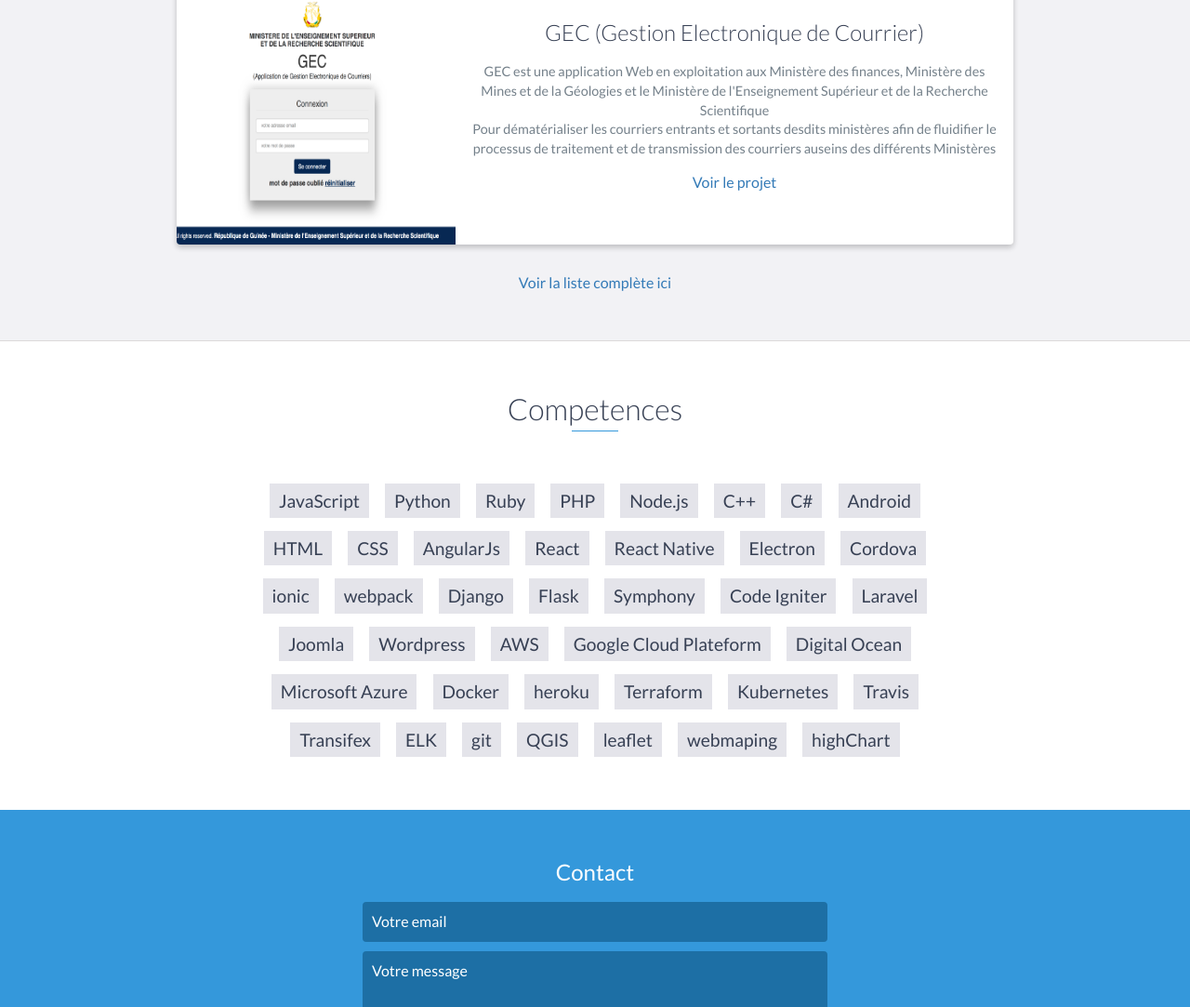
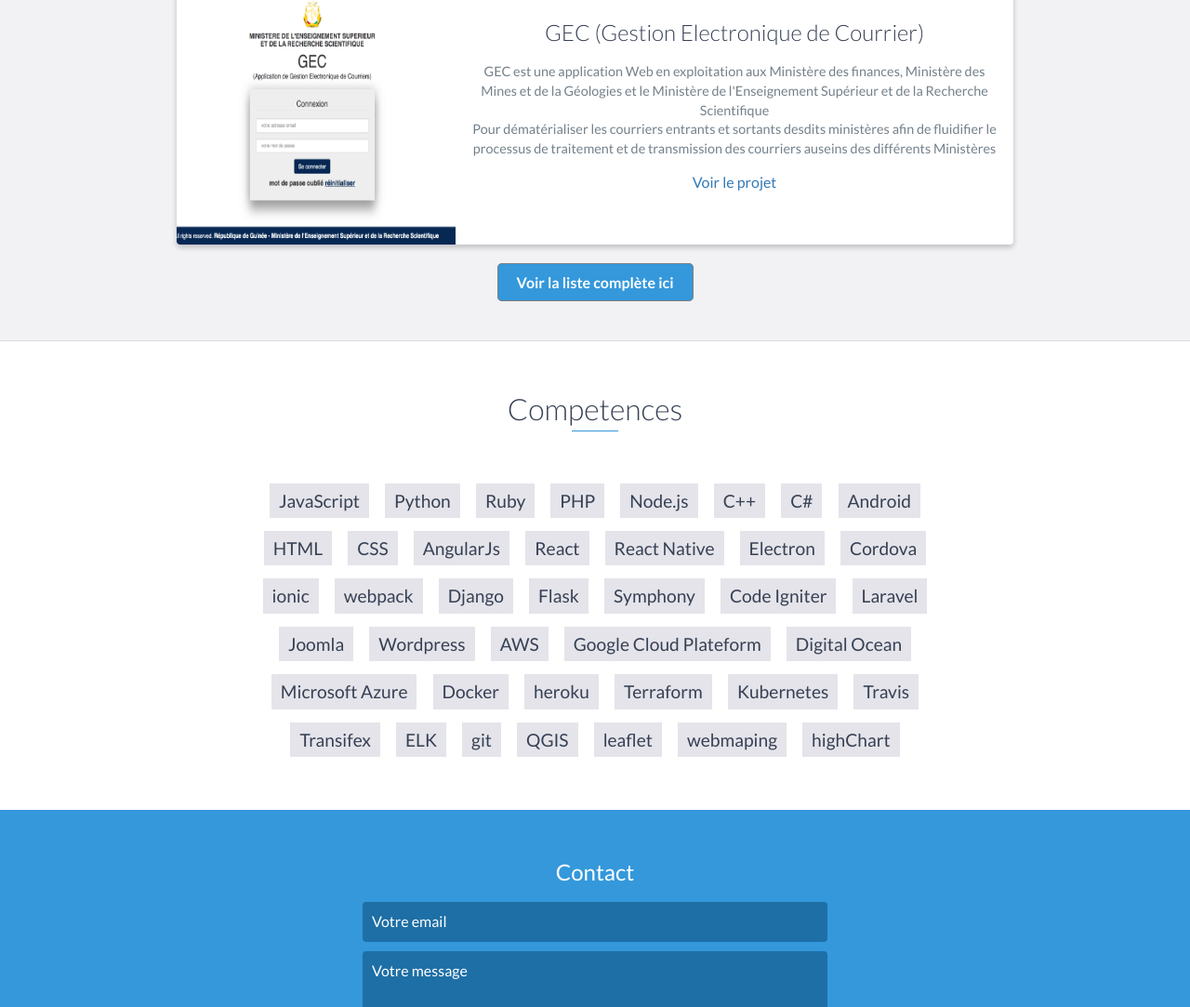
Before and after one commit to lansanalsm/portfolio, a website: page index.html in a window 1280 px wide. Shown: the part 5826-6909 px from the top of the page at 93% size. Drawn offline with nearby package versions, Linux system fonts and the light colour scheme.

Commit message:
style button

```diff
--- a/index.html
+++ b/index.html
@@ -5,10 +5,10 @@
     <!-- Global site tag (gtag.js) - Google Analytics -->
     <script async src="https://www.googletagmanager.com/gtag/js?id=UA-174603666-1"></script>
     <script>
-    window.dataLayer = window.dataLayer || [];
-    function gtag(){dataLayer.push(arguments);}
-    gtag('js', new Date());
-    gtag('config', 'UA-174603666-1');
+        window.dataLayer = window.dataLayer || [];
+        function gtag(){dataLayer.push(arguments);}
+            gtag('js', new Date());
+            gtag('config', 'UA-174603666-1');
     </script>
 
     <meta charset="utf-8">
@@ -347,8 +347,12 @@
                 </div>
             </div>
             <!-- End .project 5 -->
-
-            <a href="https://lansanalsm.github.io/portfolio/projects" class="btn-rounded-black">Voir la liste complète ici</a>
+            <a
+                href="https://lansanalsm.github.io/portfolio/projects"
+                style = "padding: 10px 20px; border: 1px solid grey; background-color : #3498db; color:white; font-weight: bold; border-radius: 5px;"
+            >
+                Voir la liste complète ici
+            </a>
 
 
         </div>
```
